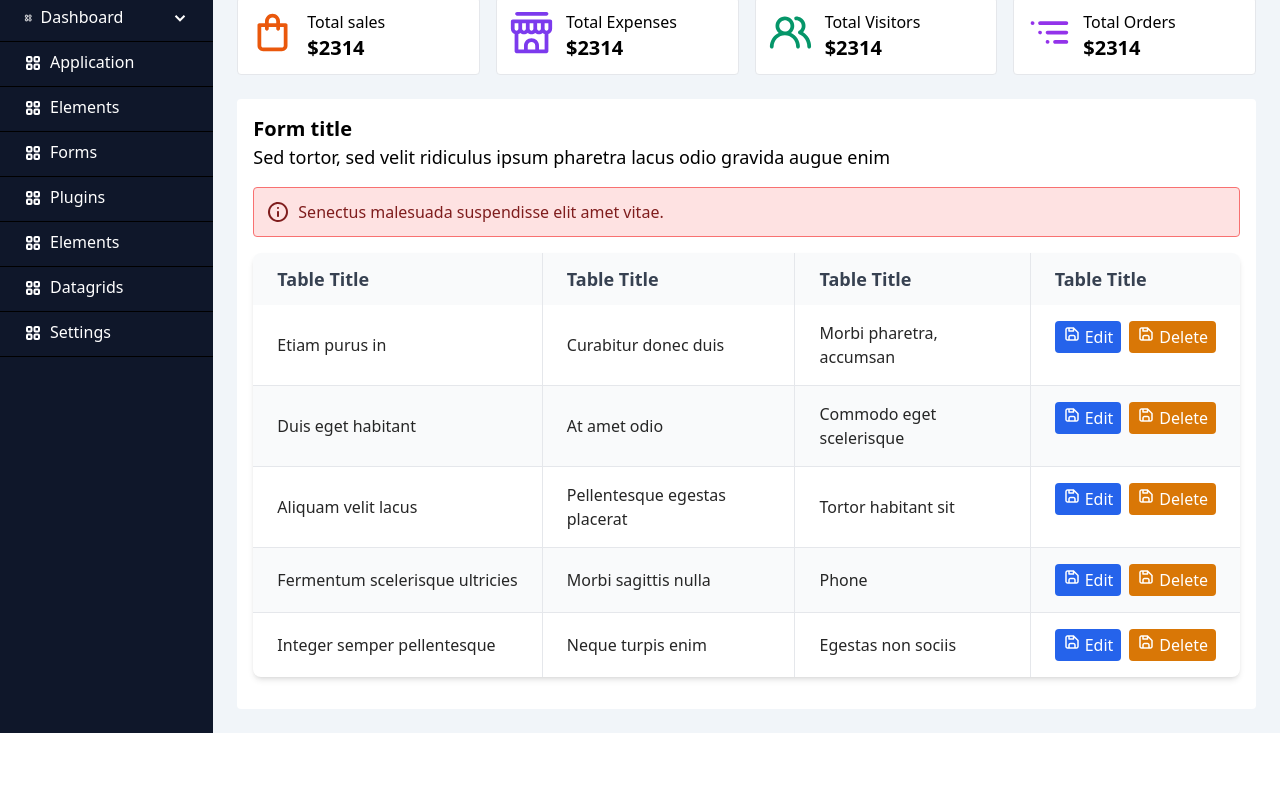
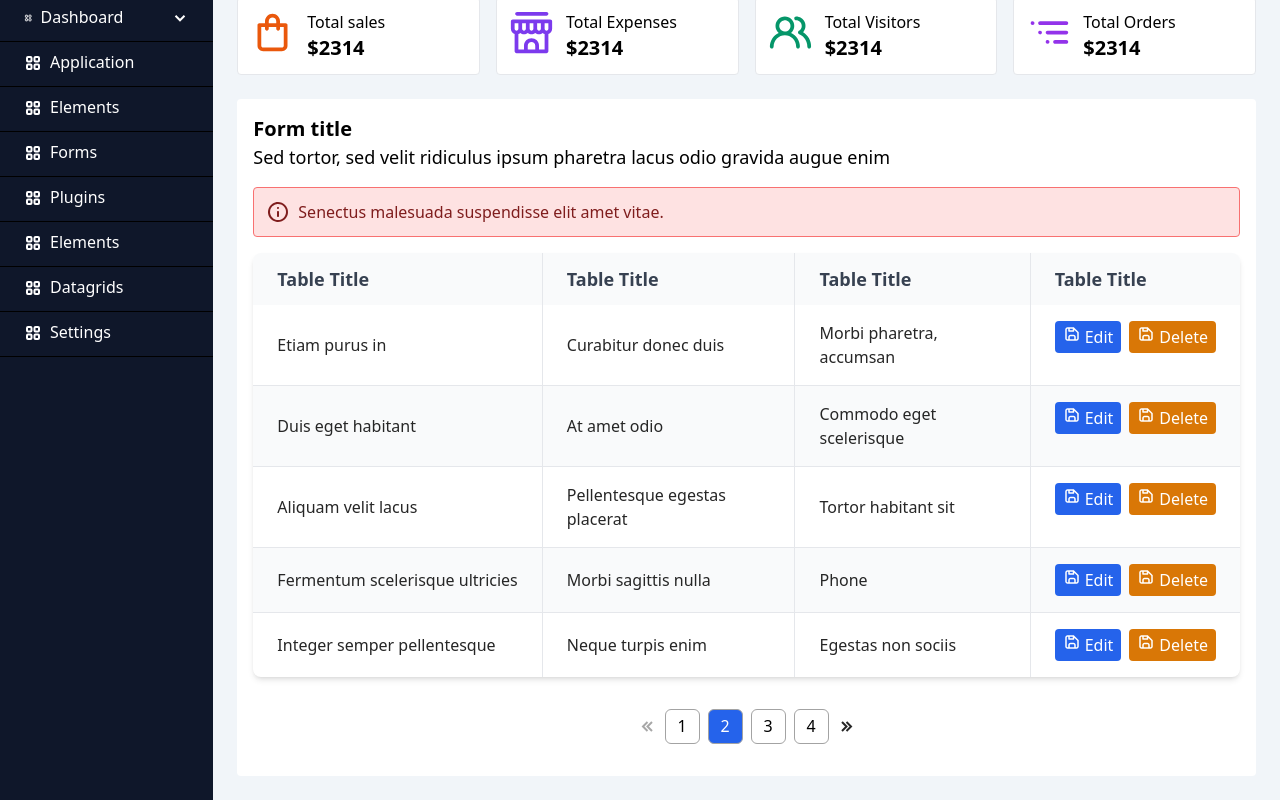
Before and after one commit to Bcypher01/daily-test, a Next.js app: page / in a window 1280 px wide. Shown: the part 417-1217 px from the top of the page. Before the commit the page ends 1150 px from the top, so only its background shows below. Built offline with nearby package versions, Linux system fonts and the light colour scheme.

Commit message:
Add Pagination

```diff
--- a/components/Dashboard.js
+++ b/components/Dashboard.js
@@ -29,6 +29,59 @@ export const Dashboard = () => {
         </div>
 
         <Table />
+        {/* Pagination */}
+        <div className="grid py-4 place-items-center">
+          <div className="flex space-x-2">
+            <svg
+              width="19"
+              height="19"
+              className="mt-2"
+              viewBox="0 0 19 19"
+              fill="none"
+              xmlns="http://www.w3.org/2000/svg"
+            >
+              <g opacity="0.4">
+                <path
+                  d="M9.5 14L5 9.5L9.5 5"
+                  stroke="#262626"
+                  stroke-width="2"
+                />
+                <path
+                  d="M14 14L9.5 9.5L14 5"
+                  stroke="#262626"
+                  stroke-width="2"
+                />
+              </g>
+            </svg>
+            <span className="border border-neutral-400 rounded-md text-center pt-1 w-[35px] h-[35px]">
+              1
+            </span>
+            <span className="border bg-blue-600 text-white border-neutral-400 rounded-md text-center pt-1 w-[35px] h-[35px]">
+              2
+            </span>
+            <span className="border border-neutral-400 rounded-md text-center pt-1 w-[35px] h-[35px]">
+              3
+            </span>
+            <span className="border border-neutral-400 rounded-md text-center pt-1 w-[35px] h-[35px]">
+              4
+            </span>
+            <svg
+              width="19"
+              height="19"
+              viewBox="0 0 19 19"
+              className="mt-2"
+              fill="none"
+              xmlns="http://www.w3.org/2000/svg"
+            >
+              <path
+                d="M9.5 14L14 9.5L9.5 5"
+                stroke="#262626"
+                stroke-width="2"
+              />
+              <path d="M5 14L9.5 9.5L5 5" stroke="#262626" stroke-width="2" />
+            </svg>
+          </div>
+        </div>
       </div>
     </div>
   );
--- a/components/SideBar.js
+++ b/components/SideBar.js
@@ -79,7 +79,7 @@ export const SideBar = () => {
               />
             </svg>
             <span>Dashboard</span>
-            <div className="ml-auto">
+            <div className="float-right">
               <svg
                 width="18"
                 height="18"
```
